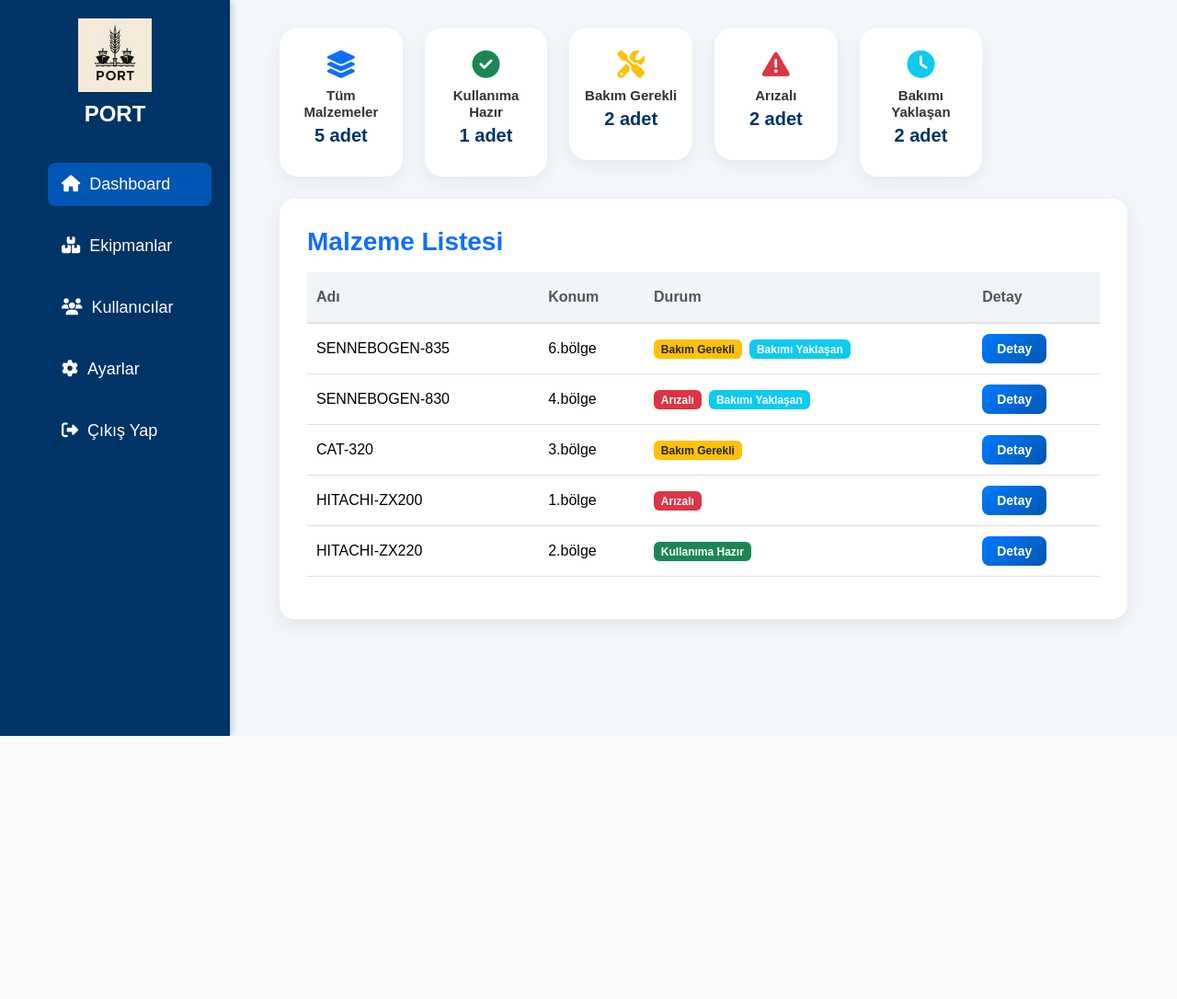
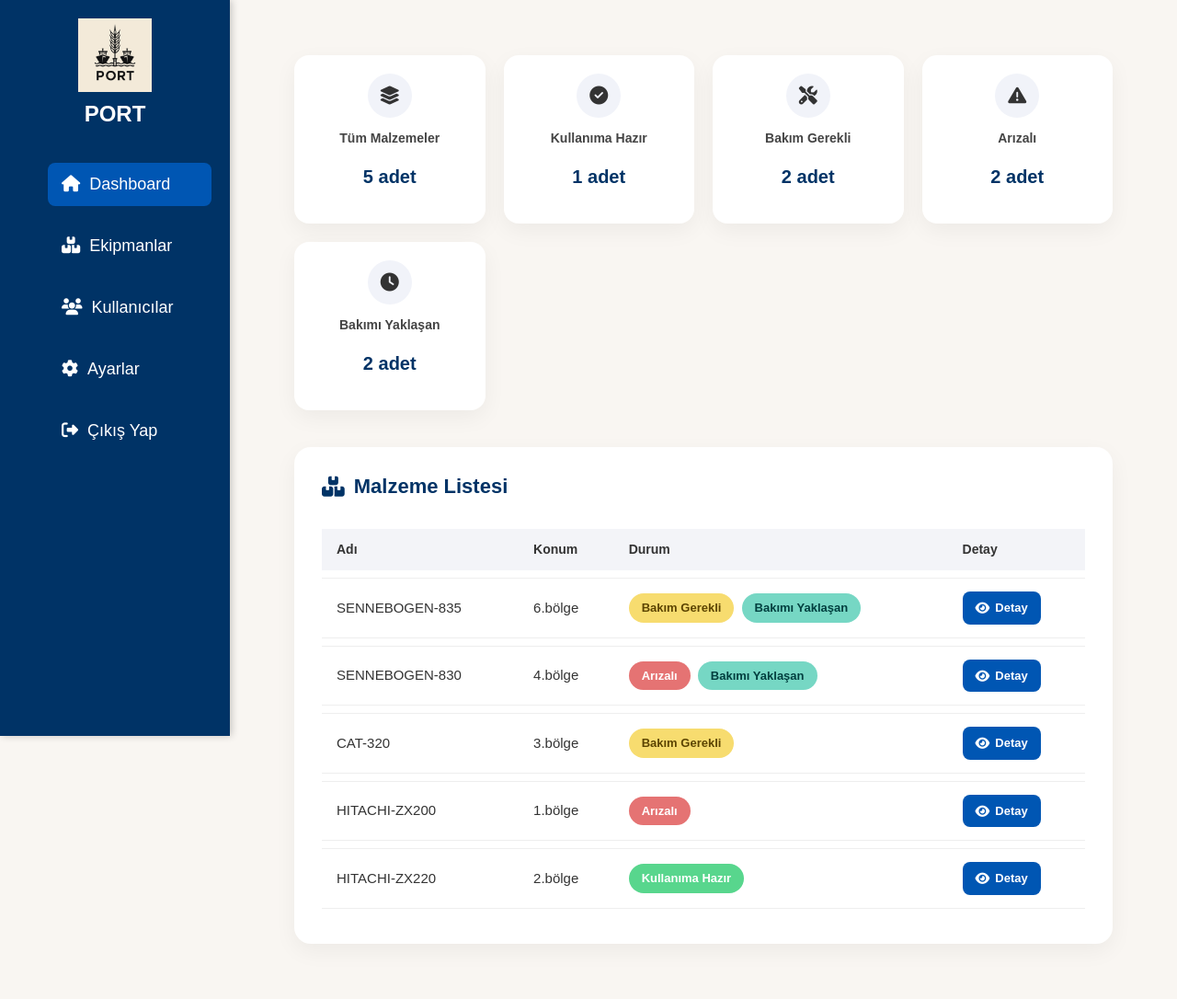
Before and after one commit to aziz-2803/barcode_project, a Flask app: page / in a window 1280 px wide. Shown: the whole page at 92% size. Before the commit the page ends 800 px from the top, so only its background shows below. Run offline with Flask 3, Linux system fonts and the light colour scheme; a user stored in the database is signed in; data comes from the database, SQL or seed files in the repository; some libraries are stand-ins or nearby versions.

Commit message:
Dashboard ve bakım yaklaşan düzeltmeleri tamamlandı

```diff
--- a/app/static/css/style.css
+++ b/app/static/css/style.css
@@ -230,3 +230,256 @@ body {
     font-weight: bold;
     margin-bottom: 20px;
 }
+
+/* خلفية ناعمة للموقع بالكامل */
+body {
+    background-color: #f9f6f2;
+}
+
+/* تحسين عنوان القسم */
+.section-title {
+    font-size: 26px;
+    font-weight: 700;
+    color: #3c4858;
+    letter-spacing: 0.5px;
+}
+
+/* تنسيق رأس الجدول */
+.table-head-custom {
+    background-color: #f4f1eb !important;
+    color: #444 !important;
+}
+
+/* تأثير بسيط على الجدول */
+.items-table {
+    border-radius: 12px;
+    overflow: hidden;
+}
+
+.items-table td,
+.items-table th {
+    vertical-align: middle;
+    padding-top: 12px;
+    padding-bottom: 12px;
+}
+
+/* ظل خفيف حول الجدول */
+.items-section {
+    box-shadow: 0 8px 24px rgba(0, 0, 0, 0.06);
+}
+
+/* توازن المسافات العلوية والسفلية */
+.container-fluid {
+    padding-top: 20px;
+    padding-bottom: 40px;
+}
+
+/* أيقونة دائرية داخل البطاقة */
+.icon-circle {
+    width: 46px;
+    height: 46px;
+    border-radius: 50%;
+    background-color: white;
+    display: flex;
+    align-items: center;
+    justify-content: center;
+    margin: 0 auto;
+    box-shadow: 0 2px 6px rgba(0, 0, 0, 0.1);
+}
+.icon-circle i {
+    font-size: 20px;
+    color: #333;
+}
+
+/* تحسين نص البطاقة */
+.card-title {
+    font-size: 14px;
+    color: #555;
+    margin: 6px 0 2px 0;
+    font-weight: 600;
+}
+.card-count {
+    font-size: 18px;
+    font-weight: bold;
+    color: #003366;
+    margin: 0;
+}
+
+/* تحسين زر التفاصيل */
+.detail-btn {
+    background: #0056b3;
+    color: white;
+    padding: 8px 14px;
+    border-radius: 8px;
+    font-weight: 600;
+    text-decoration: none;
+    font-size: 14px;
+    display: inline-flex;
+    align-items: center;
+    transition: background 0.3s ease;
+}
+.detail-btn:hover {
+    background: #003f88;
+}
+
+/* ==== لوحة التحكم: تنسيق فخم ومنظم ==== */
+
+/* الحاوية العامة */
+.dashboard-wrapper {
+    padding: 30px 40px;
+    background-color: #f9f6f2;
+}
+
+/* شبكة البطاقات العلوية */
+.stats-grid {
+    display: grid;
+    grid-template-columns: repeat(auto-fit, minmax(180px, 1fr));
+    gap: 20px;
+    margin-bottom: 40px;
+}
+
+/* كل بطاقة */
+.stat-card-new {
+    background: #fff;
+    border-radius: 16px;
+    padding: 20px;
+    display: flex;
+    flex-direction: column;
+    align-items: center;
+    box-shadow: 0 8px 24px rgba(0, 0, 0, 0.05);
+    transition: transform 0.3s ease;
+    cursor: pointer;
+}
+.stat-card-new:hover {
+    transform: translateY(-4px);
+}
+
+/* أيقونة داخل دائرة */
+.icon-wrapper {
+    background-color: #f1f3f9;
+    border-radius: 50%;
+    width: 48px;
+    height: 48px;
+    display: flex;
+    align-items: center;
+    justify-content: center;
+}
+.icon-wrapper i {
+    font-size: 20px;
+    color: #333;
+}
+
+/* معلومات البطاقة */
+.stat-info {
+    text-align: center;
+    margin-top: 12px;
+}
+.stat-title {
+    font-size: 14px;
+    font-weight: 600;
+    color: #444;
+}
+.stat-count {
+    font-size: 20px;
+    font-weight: bold;
+    color: #003366;
+    margin-top: 2px;
+}
+
+/* قسم البيانات */
+.data-section {
+    background-color: #fff;
+    padding: 30px;
+    border-radius: 18px;
+    box-shadow: 0 8px 24px rgba(0, 0, 0, 0.05);
+}
+
+/* عنوان القسم */
+.data-title {
+    font-size: 22px;
+    font-weight: 700;
+    color: #003366;
+    margin-bottom: 25px;
+    display: flex;
+    align-items: center;
+    gap: 10px;
+}
+
+/* جدول المواد */
+.table-wrapper {
+    overflow-x: auto;
+}
+.malzeme-table {
+    width: 100%;
+    border-collapse: separate;
+    border-spacing: 0 8px;
+}
+.malzeme-table thead {
+    background-color: #f3f4f8;
+    font-size: 14px;
+    color: #333;
+}
+.malzeme-table th {
+    padding: 12px 16px;
+    text-align: left;
+}
+.malzeme-table td {
+    background-color: #fff;
+    padding: 14px 16px;
+    font-size: 15px;
+    color: #333;
+    border-top: 1px solid #eee;
+    border-bottom: 1px solid #eee;
+}
+.malzeme-table tr {
+    transition: background-color 0.2s ease;
+}
+.malzeme-table tr:hover td {
+    background-color: #f9f9fb;
+}
+
+/* بادجات الحالة */
+.status-badge {
+    display: inline-block;
+    padding: 6px 14px;
+    font-size: 13px;
+    font-weight: 600;
+    border-radius: 20px;
+}
+.badge-green {
+    background-color: #baf2c1;
+    color: #165a30;
+}
+.badge-yellow {
+    background-color: #fff3b0;
+    color: #665300;
+}
+.badge-red {
+    background-color: #f8c8c8;
+    color: #a82323;
+}
+.badge-cyan {
+    background-color: #d3f4f9;
+    color: #0d4f56;
+}
+
+/* زر Detay */
+.detail-btn {
+    display: inline-flex;
+    align-items: center;
+    gap: 6px;
+    background-color: #0056b3;
+    color: #fff;
+    font-size: 13px;
+    padding: 8px 14px;
+    border-radius: 8px;
+    font-weight: 600;
+    text-decoration: none;
+    transition: background-color 0.3s ease;
+}
+.detail-btn:hover {
+    background-color: #003d80;
+}
+.detail-btn i {
+    font-size: 14px;
+}
--- a/app/templates/dashboard.html
+++ b/app/templates/dashboard.html
@@ -1,54 +1,34 @@
 {% extends 'layout.html' %}
 {% block content %}
-<div class="container-fluid px-4">
-
-    <!-- بطاقات العدادات -->
-    <div class="row g-4 mb-4">
-        <div class="col-md-3 col-lg-2">
-            <div class="stat-card filter-card" data-filter="all">
-                <i class="fas fa-layer-group text-primary"></i>
-                <h6>Tüm Malzemeler</h6>
-                <h5>{{ parcalar|length }} adet</h5>
+<div class="dashboard-wrapper">
+    <!-- العناوين العلوية -->
+    <div class="stats-grid">
+        {% set cards = [
+            ('Tüm Malzemeler', parcalar|length, 'fa-layer-group', 'soft-blue', 'all'),
+            ('Kullanıma Hazır', hazir, 'fa-check-circle', 'soft-green', 'Kullanıma hazır'),
+            ('Bakım Gerekli', bakım, 'fa-tools', 'soft-yellow', 'Bakım Gerekli'),
+            ('Arızalı', arizali, 'fa-exclamation-triangle', 'soft-red', 'Arızalı'),
+            ('Bakımı Yaklaşan', bakim_yaklasanlar, 'fa-clock', 'soft-cyan', 'Bakım Yaklaşan')
+        ] %}
+        {% for title, count, icon, color, filter in cards %}
+        <div class="stat-card-new {{ color }} filter-card" data-filter="{{ filter }}">
+            <div class="icon-wrapper">
+                <i class="fas {{ icon }}"></i>
+            </div>
+            <div class="stat-info">
+                <p class="stat-title">{{ title }}</p>
+                <p class="stat-count">{{ count }} adet</p>
             </div>
         </div>
-        <div class="col-md-3 col-lg-2">
-            <div class="stat-card filter-card" data-filter="Kullanıma hazır">
-                <i class="fas fa-check-circle text-success"></i>
-                <h6>Kullanıma Hazır</h6>
-                <h5>{{ hazir }} adet</h5>
-            </div>
-        </div>
-        <div class="col-md-3 col-lg-2">
-            <div class="stat-card filter-card" data-filter="Bakım Gerekli">
-                <i class="fas fa-tools text-warning"></i>
-                <h6>Bakım Gerekli</h6>
-                <h5>{{ bakım }} adet</h5>
-            </div>
-        </div>
-        <div class="col-md-3 col-lg-2">
-            <div class="stat-card filter-card" data-filter="Arızalı">
-                <i class="fas fa-exclamation-triangle text-danger"></i>
-                <h6>Arızalı</h6>
-                <h5>{{ arizali }} adet</h5>
-            </div>
-        </div>
-        <div class="col-md-3 col-lg-2">
-            <div class="stat-card filter-card" data-filter="Bakım Yaklaşan">
-                <i class="fas fa-clock text-info"></i>
-                <h6>Bakımı Yaklaşan</h6>
-                <h5>{{ bakim_yaklasanlar }} adet</h5>
-            </div>
-        </div>
+        {% endfor %}
     </div>
 
-    <!-- جدول القطع -->
-    <div class="items-section mt-4">
-        <div class="items-header mb-3 d-flex justify-content-between align-items-center">
-            <h2 class="mb-0 text-primary">Malzeme Listesi</h2>
-        </div>
-        <div class="table-responsive">
-            <table class="table table-hover align-middle items-table" id="malzemeTable">
-                <thead class="table-light">
+    <!-- جدول البيانات -->
+    <div class="data-section">
+        <h2 class="data-title"><i class="fas fa-boxes"></i> Malzeme Listesi</h2>
+        <div class="table-wrapper">
+            <table class="malzeme-table" id="malzemeTable">
+                <thead>
                     <tr>
                         <th>Adı</th>
                         <th>Konum</th>
@@ -63,18 +43,20 @@
                         <td>{{ parca.konum }}</td>
                         <td>
                             {% if parca.durum == 'Kullanıma hazır' %}
-                                <span class="badge bg-success">Kullanıma Hazır</span>
+                                <span class="status-badge badge-green">Kullanıma Hazır</span>
                             {% elif parca.durum == 'Bakım Gerekli' %}
-                                <span class="badge bg-warning text-dark">Bakım Gerekli</span>
+                                <span class="status-badge badge-yellow">Bakım Gerekli</span>
                             {% elif parca.durum == 'Arızalı' %}
-                                <span class="badge bg-danger">Arızalı</span>
+                                <span class="status-badge badge-red">Arızalı</span>
                             {% endif %}
                             {% if parca.bakim_durum == 'Bakım Yaklaşan' %}
-                                <span class="badge bg-info text-white ms-1">Bakımı Yaklaşan</span>
+                                <span class="status-badge badge-cyan ms-1">Bakımı Yaklaşan</span>
                             {% endif %}
                         </td>
                         <td>
-                            <a href="{{ url_for('main.detail', parca_id=parca.id) }}" class="detail-btn">Detay</a>
+                            <a href="{{ url_for('main.detail', parca_id=parca.id) }}" class="detail-btn">
+                                <i class="fas fa-eye"></i> Detay
+                            </a>
                         </td>
                     </tr>
                     {% endfor %}
```
